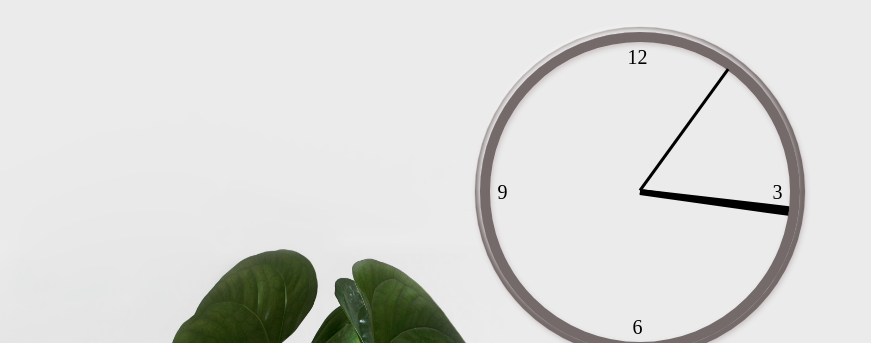
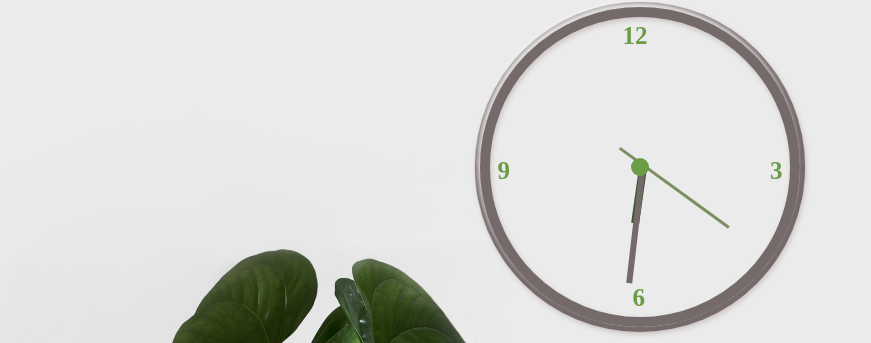
Before and after one commit to NorahSuhail/30-Days-JS-Coding-Challenge, a plain HTML site: page 02 - JS and CSS Clock/index-START.html in a window 1280 px wide. Shown: the part 65-408 px from the top of the page, without its empty margins (0-871 px from the left). Drawn offline with Linux system fonts and the light colour scheme.

Commit message:
clock face is finished

```diff
--- a/02 - JS and CSS Clock/style.css
+++ b/02 - JS and CSS Clock/style.css
@@ -1,5 +1,5 @@
 html {
-    background: #018DED url(./sarah-dorweiler-x2Tmfd1-SgA-unsplash.jpg);
+    background: #ffffff url(./sarah-dorweiler-x2Tmfd1-SgA-unsplash.jpg);
     background-size: cover;
     text-align: center;
     font-size: 10px;
@@ -17,9 +17,10 @@ h1, h2, h3, h4, h5, h6 {
 .container {
     display: grid ;
     grid-template-columns: 100%;
-    grid-template-rows: 10% 80% 10%;
+    grid-template-rows: 10% 70% 10% 10%;
     align-items: center;
   }
+
 
 .clock {
     position:relative;
@@ -37,6 +38,20 @@ h1, h2, h3, h4, h5, h6 {
   }
 
 
+.clock:after {
+    background: #6b9c47;
+    border-radius: 50%;
+    content: "";
+    position: absolute;
+    left: 50%;
+    top: 50%;
+    transform: translate(-50%, -50%);
+    width:  6%;
+    height: 6%;
+    z-index: 10;
+  }
+
+
 .clock-face {
     position: relative;
     width: 100%;
@@ -45,57 +60,59 @@ h1, h2, h3, h4, h5, h6 {
     align-items: center;
   }
 
-.hours{
+
+.hours {
     display: grid ;
     grid-template-columns: 50% 50%;
     grid-template-rows: 50% 50%;
     height: 100%;
     width: 100%;
     border-radius:50%;
+    color:#6b9c47;
+    font-weight: bold;
+    font-size: 2.5rem;
   }
 
-#hour-twelve{
+
+#hour-twelve {
     position: relative;
     float:right;
     right: -10%;
     font-family: 'Ink Free';
     text-align: center;
-  font-size: 2rem;
     margin: 5%;
   }
 
 
-#hour-nine{
+#hour-nine {
     position: relative;
     top: -10%;
     float:left;
     font-family: 'Ink Free';
     text-align: center;
-  font-size: 2rem;
     margin: 5%;
   }
 
 
-#hour-three{
+#hour-three {
     position: relative;
     top: 90%;
     float: right;
     font-family: 'Ink Free';
     text-align: center;
-  font-size: 2rem;
     margin: 5%;
   }
 
 
-#hour-six{
+#hour-six {
     position: relative;
-  top: 90%;
+    top: 85%;
     float: left;
     font-family: 'Ink Free';
     text-align: center;
-  font-size: 2rem;
     margin: -5%;
   }
+
 
 .hand {
     position: absolute;
@@ -108,22 +125,34 @@ h1, h2, h3, h4, h5, h6 {
 
 
 .hour-hand {
-    width: 50%;
-    height: 6px;
-    background: black;
-    position:fixed;
+    background: #3f522c;
+    height: 20%;
+    left: 50%;
+    position: absolute;
+    top: 30%;
+    transform-origin: 50% 100%;
+    width: 2.5%;
   }
 
 
 .min-hand {
-    width: 50%;
-    height: 5px;
-    background: black;
+    background: #756a6a;
+    height: 40%;
+    left: 50%;
+    position: absolute;
+    top: 10%;
+    transform-origin: 50% 100%;
+    width: 2%;
   }
 
 
 .second-hand {
-    width: 50%;
-    height: 3px;
-    background: black;
+    background: #798f61;
+    height: 45%;
+    left: 50%;
+    position: absolute;
+    top: 14%;
+    transform-origin: 50% 80%;
+    width: 1%;
+    z-index: 8;
   }
```
Also changed, not shown: 02 - JS and CSS Clock/index-START.html (+17 -13 lines). Lines whose indentation alone changed are shown as unchanged.
